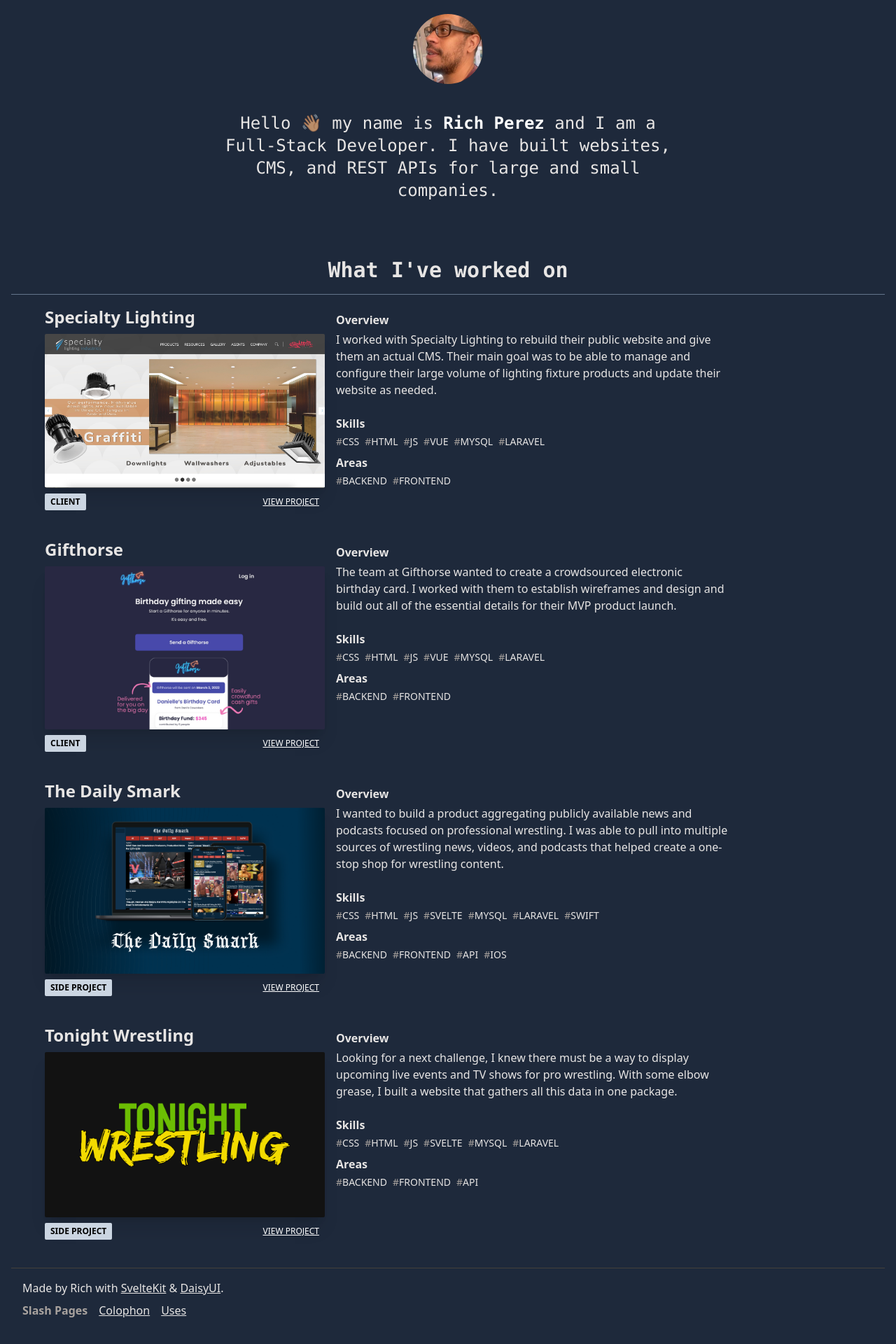
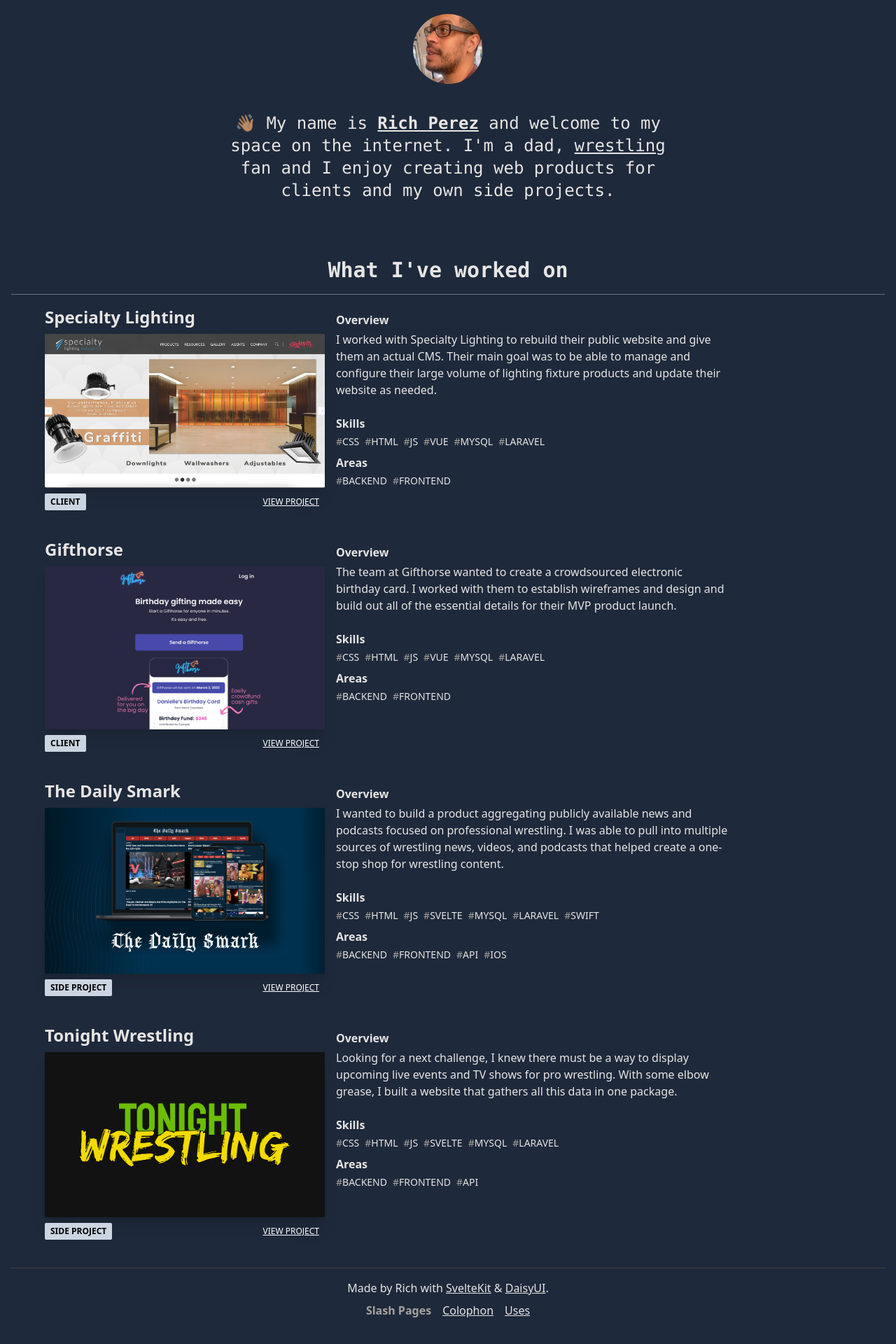
Before and after one commit to perez-rich/richperez.dev, a SvelteKit app: page / in a window 1280 px wide. Shown: the part 104-2024 px from the top of the page at 70% size. Built offline with nearby package versions, Linux system fonts and the light colour scheme.

Commit message:
updated site welcome header. fixed A11y img errors. centered footer text.

```diff
--- a/src/lib/components/SiteFooter.svelte
+++ b/src/lib/components/SiteFooter.svelte
@@ -1,8 +1,8 @@
-<footer class="flex flex-col gap-2 border-t border-t-stone-700 p-4 mt-10">
+<footer class="flex flex-col text-center gap-2 border-t border-t-stone-700 p-4 mt-10">
     <div>
         <p>Made by Rich with <a href="https://kit.svelte.dev" target="_blank">SvelteKit</a> & <a href="https://daisyui.com" target="_blank">DaisyUI</a>.</p>
     </div>
-    <ul class="flex gap-4">
+    <ul class="flex mx-auto gap-4">
         <li class="text-stone-400 font-bold">Slash Pages</li>
         <li><a href="/colophon">Colophon</a></li>
         <li><a href="/uses">Uses</a></li>
--- a/src/lib/components/SiteHeader.svelte
+++ b/src/lib/components/SiteHeader.svelte
@@ -1,6 +1,6 @@
 <header class="flex flex-col md:flex-row items-center md:justify-between px-4 py-4 md:py-0 border-b border-slate-500">
   <a href="/">
-    <img src="/img/site-logo.png" alt="imperez logo" width="300" height="86" />
+    <img src="/img/site-logo.png" alt="site logo" width="300" height="86" />
   </a>
   <nav class="flex gap-2 justify-center">
     <a class="btn btn-link text-white" href="/about">About</a>
--- a/src/routes/+page.svelte
+++ b/src/routes/+page.svelte
@@ -9,9 +9,9 @@
 
 <div class="flex flex-col gap-20">
   <section class="mx-auto max-w-2xl font-mono text-xl md:text-2xl text-center">
-    <img class="rounded-full mx-auto my-10" src="/img/rich.jpg" alt="picture of rich perez" width="100" height="100" />
+    <img class="rounded-full mx-auto my-10" src="/img/rich.jpg" alt="rich perez" width="100" height="100" />
     <p>
-      Hello 👋🏽 my name is <strong class="font-black text-white">Rich Perez</strong> and I am a Full-Stack Developer. I have built websites, CMS, and REST APIs for large and small companies.
+      👋🏽 My name is <a class="font-black text-stone-200" href="/about">Rich Perez</a> and welcome to my space on the internet. I'm a dad, <a href="/wrestling">wrestling</a> fan and I enjoy creating web products for clients and my own side projects.
     </p>
   </section>
   <section class="flex flex-col gap-4">
```
